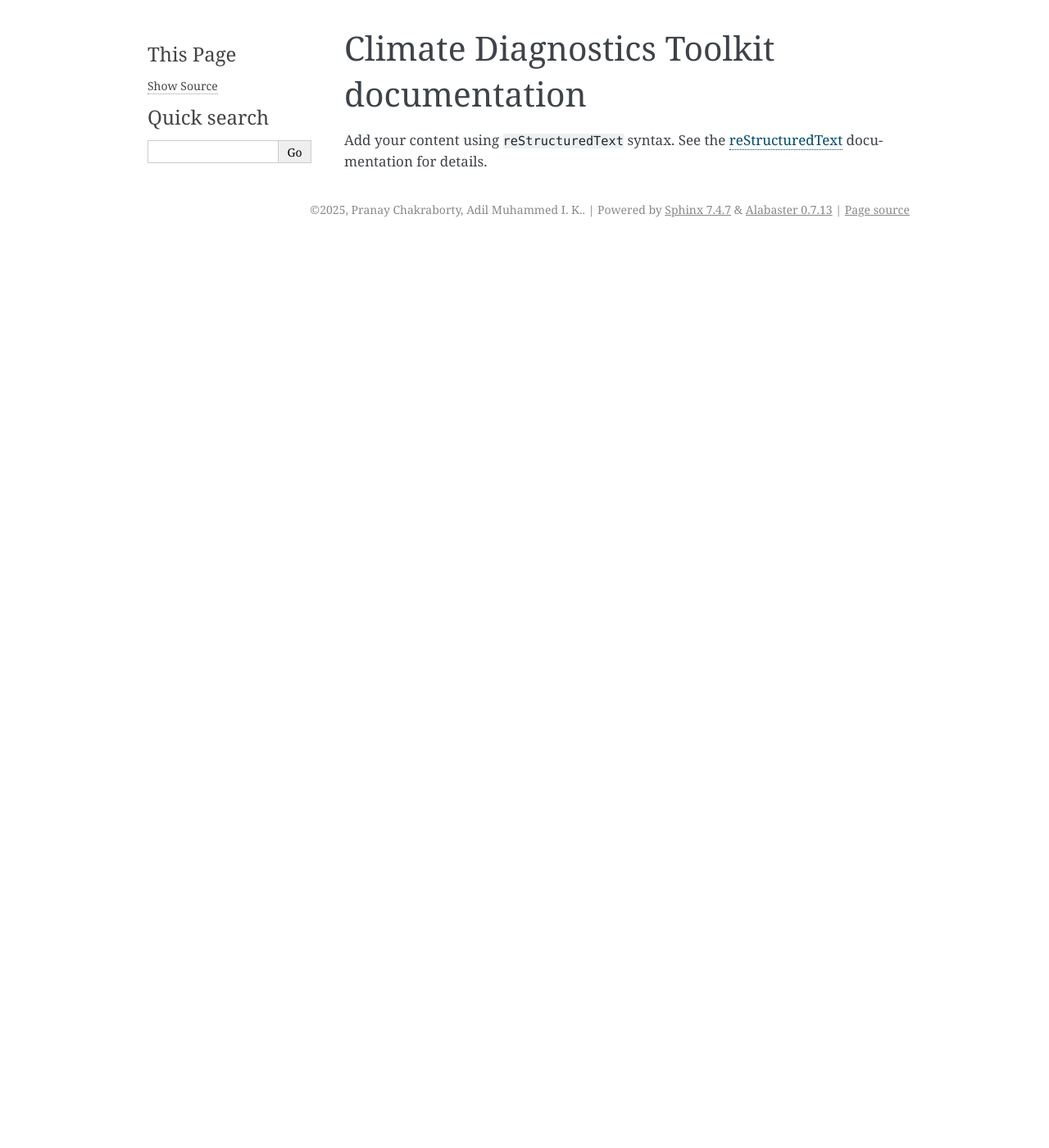
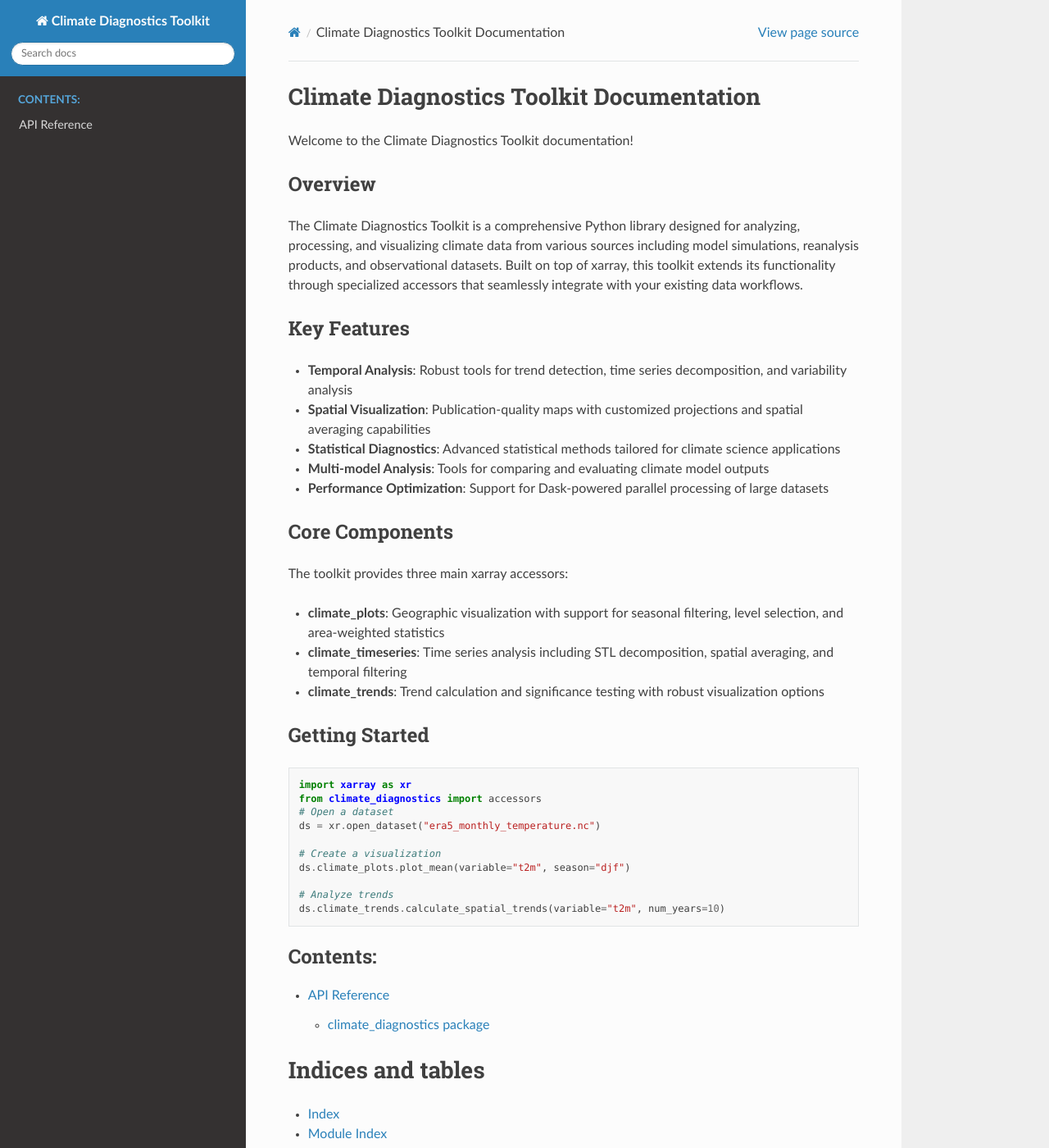
Before and after one commit to pranay-chakraborty/climate_diagnostics, a Sphinx documentation site: the page built from docs/source/index.rst, in a window 1280 px wide and 1400 px high. Shown: the whole window at 82% size. Built offline with Sphinx 7.4.7 and the Read the Docs theme 3.1.0, drawn with Linux system fonts in a browser that asks for light colours; some of the changed text lies outside the part shown.

Commit message:
improved documentation , further improvements to come

```diff
--- /dev/null
+++ b/docs/source/climate_diagnostics.TimeSeries.TimeSeries.rst
@@ -0,0 +1,7 @@
+climate\_diagnostics.TimeSeries.TimeSeries module
+=================================================
+
+.. automodule:: climate_diagnostics.TimeSeries.TimeSeries
+   :members:
+   :undoc-members:
+   :show-inheritance:
--- /dev/null
+++ b/docs/source/climate_diagnostics.TimeSeries.Trends.rst
@@ -0,0 +1,7 @@
+climate\_diagnostics.TimeSeries.Trends module
+=============================================
+
+.. automodule:: climate_diagnostics.TimeSeries.Trends
+   :members:
+   :undoc-members:
+   :show-inheritance:
--- /dev/null
+++ b/docs/source/climate_diagnostics.plots.plot.rst
@@ -0,0 +1,7 @@
+climate\_diagnostics.plots.plot module
+======================================
+
+.. automodule:: climate_diagnostics.plots.plot
+   :members:
+   :undoc-members:
+   :show-inheritance:
--- /dev/null
+++ b/docs/source/climate_diagnostics.rst
@@ -0,0 +1,16 @@
+climate\_diagnostics package
+============================
+
+.. automodule:: climate_diagnostics
+   :members:
+   :undoc-members:
+   :show-inheritance:
+
+Subpackages
+-----------
+
+.. toctree::
+   :maxdepth: 4
+
+   climate_diagnostics.TimeSeries
+   climate_diagnostics.plots
--- a/docs/source/conf.py
+++ b/docs/source/conf.py
@@ -1,28 +1,75 @@
-# Configuration file for the Sphinx documentation builder.
-#
-# For the full list of built-in configuration values, see the documentation:
-# https://www.sphinx-doc.org/en/master/usage/configuration.html
+import os
+import sys
+sys.path.insert(0, os.path.abspath('../../src')) # Point Sphinx to the source code
 
 # -- Project information -----------------------------------------------------
-# https://www.sphinx-doc.org/en/master/usage/configuration.html#project-information
-
 project = 'Climate Diagnostics Toolkit'
 copyright = '2025, Pranay Chakraborty, Adil Muhammed I. K.'
 author = 'Pranay Chakraborty, Adil Muhammed I. K.'
 release = '0.1.0'
+version = '0.1.0'
 
 # -- General configuration ---------------------------------------------------
-# https://www.sphinx-doc.org/en/master/usage/configuration.html#general-configuration
-
-extensions = []
+extensions = [
+    'sphinx.ext.autodoc',
+    'sphinx.ext.napoleon',
+    'sphinx.ext.intersphinx',
+    'sphinx.ext.viewcode',
+    'sphinx.ext.githubpages',
+    'nbsphinx',
+    'sphinx_rtd_theme',
+]
 
 templates_path = ['_templates']
 exclude_patterns = []
+master_doc = 'index' # Explicitly set for older Sphinx versions if needed
 
+# -- Options for Autodoc -----------------------------------------------------
+autodoc_member_order = 'bysource'
+autodoc_default_options = {
+    'members': True,
+    'undoc-members': False, # Set to True to find undocumented members
+    'private-members': False,
+    'special-members': '__init__',
+    'show-inheritance': True,
+}
+autoclass_content = 'both' # Include docstrings from class and __init__
 
+# -- Options for Napoleon ----------------------------------------------------
+napoleon_google_docstring = True
+napoleon_numpy_docstring = True
+napoleon_include_init_with_doc = True
+napoleon_include_private_with_doc = False
+napoleon_include_special_with_doc = True
+napoleon_use_admonition_for_examples = False
+napoleon_use_admonition_for_notes = False
+napoleon_use_admonition_for_references = False
+napoleon_use_ivar = False
+napoleon_use_param = True
+napoleon_use_rtype = True
+
+# -- Options for Intersphinx -------------------------------------------------
+intersphinx_mapping = {
+    'python': ('https://docs.python.org/3', None),
+    'numpy': ('https://numpy.org/doc/stable/', None),
+    'xarray': ('https://docs.xarray.dev/en/stable/', None),
+    'pandas': ('https://pandas.pydata.org/pandas-docs/stable/', None),
+    'matplotlib': ('https://matplotlib.org/stable/', None),
+    'cartopy': ('https://scitools.org.uk/cartopy/docs/latest/', None),
+    'dask': ('https://docs.dask.org/en/latest/', None),
+    'statsmodels': ('https://www.statsmodels.org/stable/', None),
+    'sklearn': ('https://scikit-learn.org/stable/', None), # Added based on Trends.py
+}
+intersphinx_timeout = 5
 
 # -- Options for HTML output -------------------------------------------------
-# https://www.sphinx-doc.org/en/master/usage/configuration.html#options-for-html-output
+html_theme = 'sphinx_rtd_theme'
+html_static_path = ['_static']
+# html_logo = "_static/logo.png" # to add logo
+#html_theme_options = {}
+html_show_sphinx = False
+html_show_copyright = True
 
-html_theme = 'alabaster'
-html_static_path = ['_static']
+# -- Options for nbsphinx ----------------------------------------------------
+nbsphinx_execute = 'never' # 'auto' or 'always' to execute notebooks
+nbsphinx_allow_errors = True # Continue build on notebook errors
--- a/docs/source/index.rst
+++ b/docs/source/index.rst
@@ -3,14 +3,61 @@
    You can adapt this file completely to your liking, but it should at least
    contain the root `toctree` directive.
 
-Climate Diagnostics Toolkit documentation
+Climate Diagnostics Toolkit Documentation
 =========================================
 
-Add your content using ``reStructuredText`` syntax. See the
-`reStructuredText <https://www.sphinx-doc.org/en/master/usage/restructuredtext/index.html>`_
-documentation for details.
+Welcome to the Climate Diagnostics Toolkit documentation!
+
+Overview
+--------
+
+The Climate Diagnostics Toolkit is a comprehensive Python library designed for analyzing, processing, and visualizing climate data from various sources including model simulations, reanalysis products, and observational datasets. Built on top of xarray, this toolkit extends its functionality through specialized accessors that seamlessly integrate with your existing data workflows.
+
+Key Features
+------------
+
+* **Temporal Analysis**: Robust tools for trend detection, time series decomposition, and variability analysis
+* **Spatial Visualization**: Publication-quality maps with customized projections and spatial averaging capabilities
+* **Statistical Diagnostics**: Advanced statistical methods tailored for climate science applications
+* **Multi-model Analysis**: Tools for comparing and evaluating climate model outputs
+* **Performance Optimization**: Support for Dask-powered parallel processing of large datasets
+
+Core Components
+---------------
+
+The toolkit provides three main xarray accessors:
+
+* **climate_plots**: Geographic visualization with support for seasonal filtering, level selection, and area-weighted statistics
+* **climate_timeseries**: Time series analysis including STL decomposition, spatial averaging, and temporal filtering
+* **climate_trends**: Trend calculation and significance testing with robust visualization options
+
+Getting Started
+---------------
+
+.. code-block:: python
+
+   import xarray as xr
+   from climate_diagnostics import accessors
+   # Open a dataset
+   ds = xr.open_dataset("era5_monthly_temperature.nc")
+
+   # Create a visualization
+   ds.climate_plots.plot_mean(variable="t2m", season="djf")
+
+   # Analyze trends
+   ds.climate_trends.calculate_spatial_trends(variable="t2m", num_years=10)
 
 
 .. toctree::
    :maxdepth: 2
    :caption: Contents:
+
+   API Reference <modules>
+
+
+Indices and tables
+==================
+
+* :ref:`genindex`
+* :ref:`modindex`
+* :ref:`search`
--- /dev/null
+++ b/docs/source/modules.rst
@@ -0,0 +1,7 @@
+climate_diagnostics
+===================
+
+.. toctree::
+   :maxdepth: 4
+
+   climate_diagnostics
```
Also changed, not shown: docs/source/climate_diagnostics.TimeSeries.rst (added, +16 -0 lines), docs/source/climate_diagnostics.plots.rst (added, +15 -0 lines).
